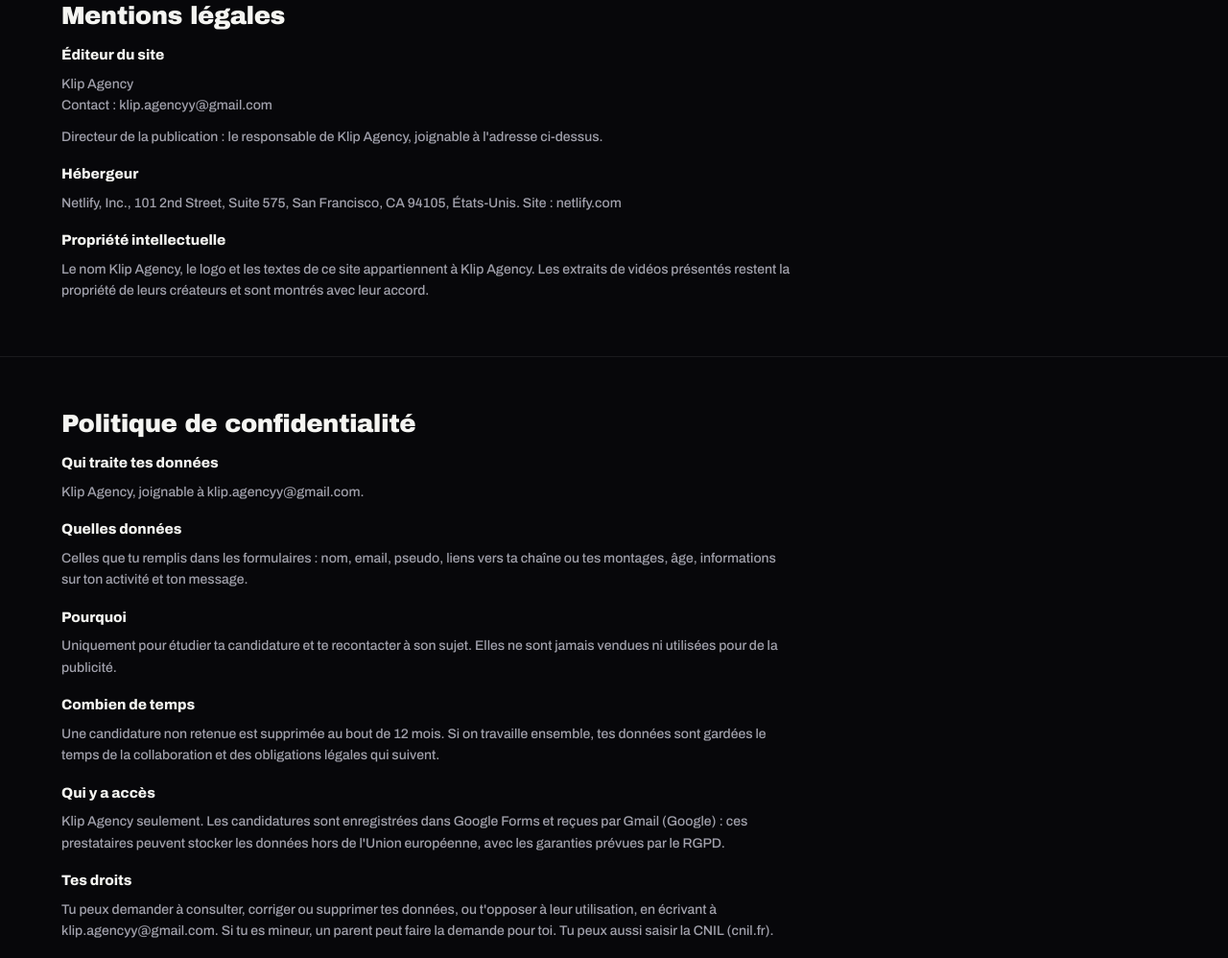
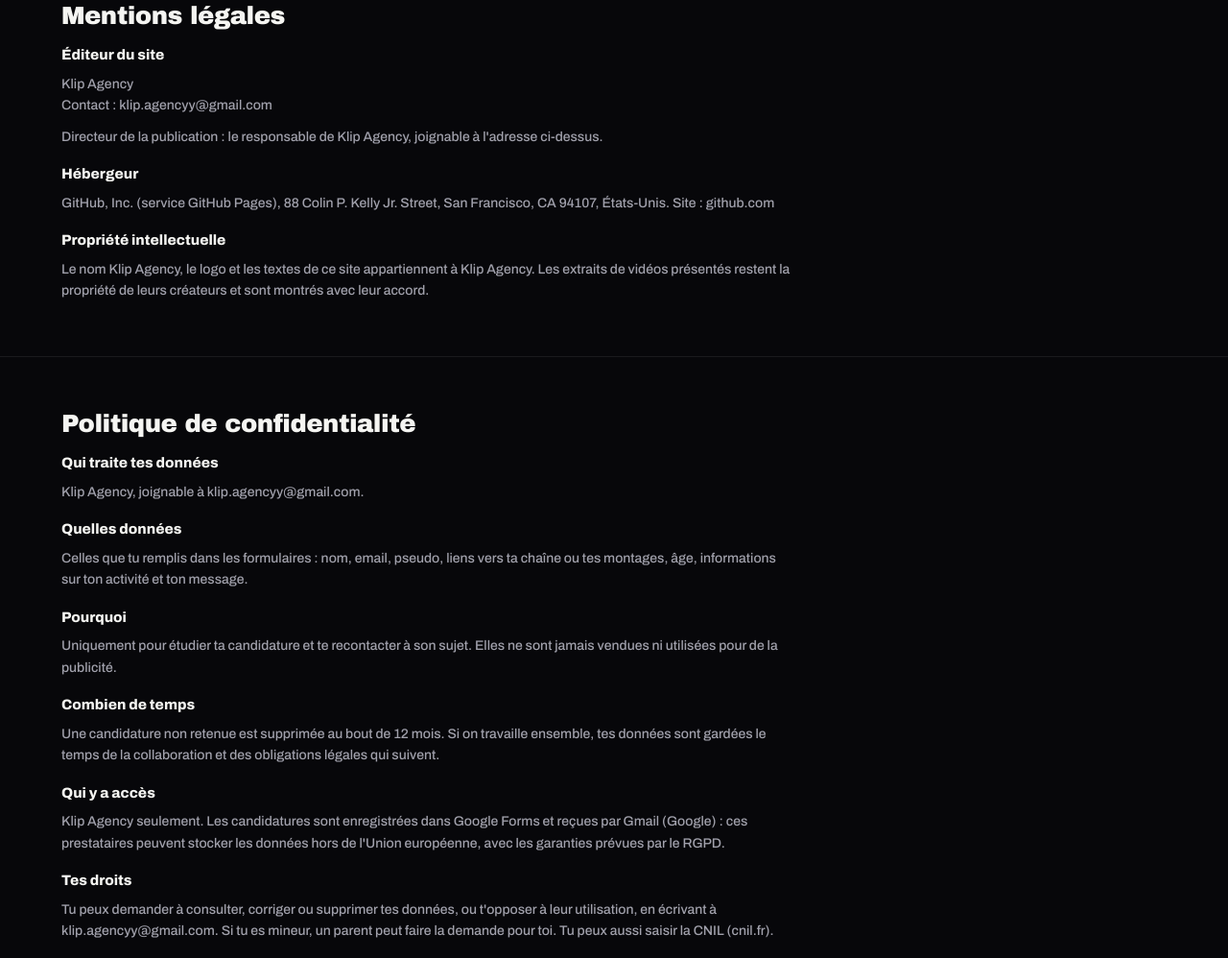
Before and after one commit to klipagencyy-collab/klip-site, a plain HTML site: page index.html in a window 1280 px wide. Shown: the part 9783-10781 px from the top of the page at 96% size. Drawn offline with Linux system fonts and the light colour scheme; animation ran at ten frames a second.

Commit message:
Mentions légales : hébergeur GitHub Pages
Co-Authored-By: Claude Opus 5.5 <noreply@anthropic.com>
Claude-Session: https://claude.ai/code/session_01UfWqWb4jXp71BJJcsDCX7o

```diff
--- a/index.html
+++ b/index.html
@@ -689,7 +689,7 @@ footer .wrap { display: flex; flex-wrap: wrap; gap: 14px 24px; align-items: cent
     <p>Klip Agency<br>Contact : klip.agencyy@gmail.com</p>
     <p>Directeur de la publication : le responsable de Klip Agency, joignable à l'adresse ci-dessus.</p>
     <h3>Hébergeur</h3>
-    <p>Netlify, Inc., 101 2nd Street, Suite 575, San Francisco, CA 94105, États-Unis. Site : netlify.com</p>
+    <p>GitHub, Inc. (service GitHub Pages), 88 Colin P. Kelly Jr. Street, San Francisco, CA 94107, États-Unis. Site : github.com</p>
     <h3>Propriété intellectuelle</h3>
     <p>Le nom Klip Agency, le logo et les textes de ce site appartiennent à Klip Agency. Les extraits de vidéos présentés restent la propriété de leurs créateurs et sont montrés avec leur accord.</p>
   </div></div>
```
